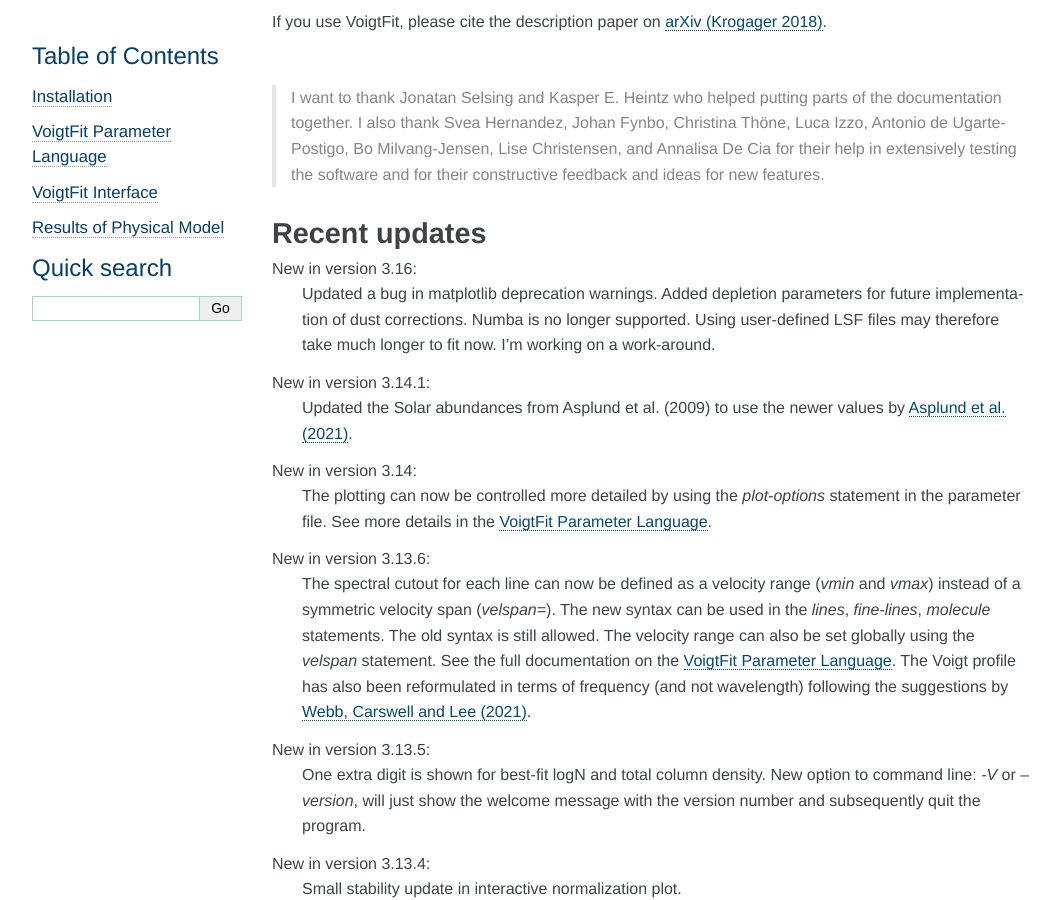
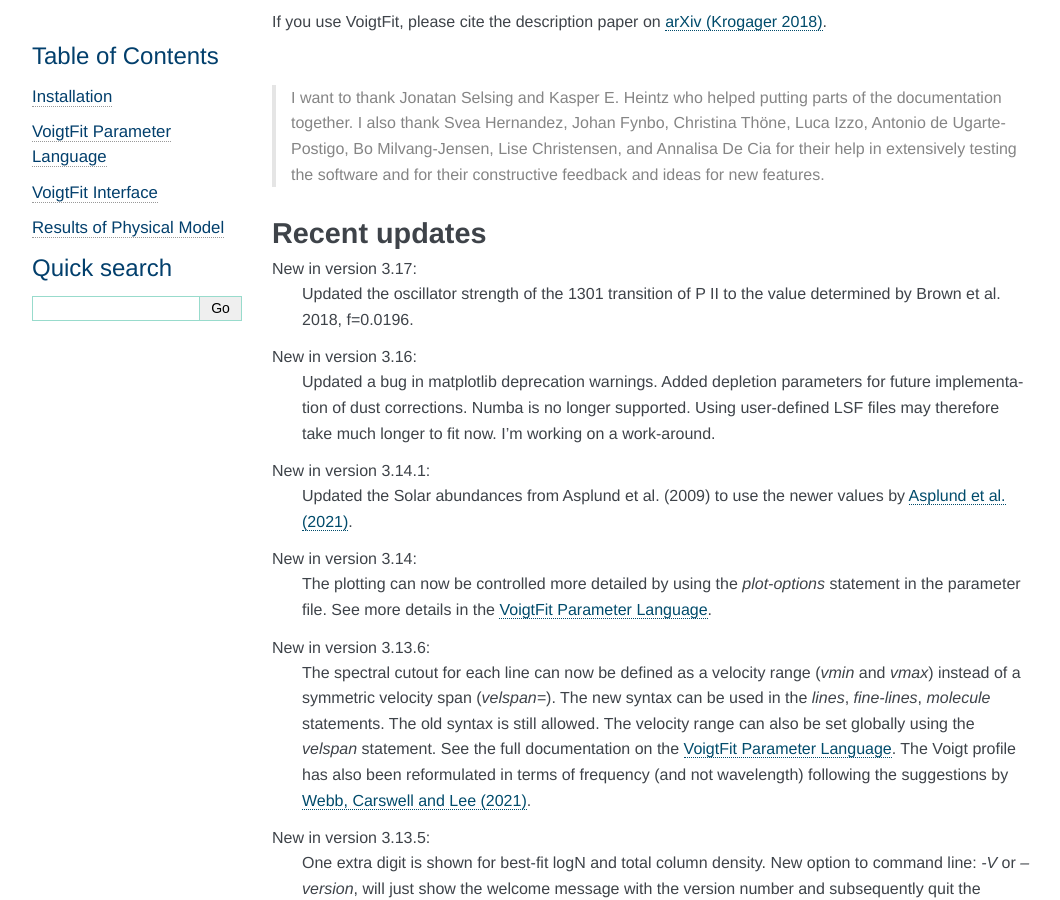
Before and after one commit to jkrogager/VoigtFit, a Sphinx documentation site: the page built from docs/index.rst, in a window 1280 px wide and 900 px high, scrolled down 402 px. Shown: the whole window, without its empty margins (98-1158 px from the left). Built offline with Sphinx 7.4.7, drawn with Linux system fonts in a browser that asks for light colours.

Commit message:
Update index.rst

```diff
--- a/docs/index.rst
+++ b/docs/index.rst
@@ -34,6 +34,10 @@
 
 Recent updates
 --------------
+
+New in version 3.17:
+  Updated the oscillator strength of the 1301 transition of P II to the value determined by Brown et al. 2018, f=0.0196.
+
 New in version 3.16:
   Updated a bug in matplotlib deprecation warnings. Added depletion parameters for future implementation of dust corrections.
   Numba is no longer supported. Using user-defined LSF files may therefore take much longer to fit now. I'm working on a work-around.
```
